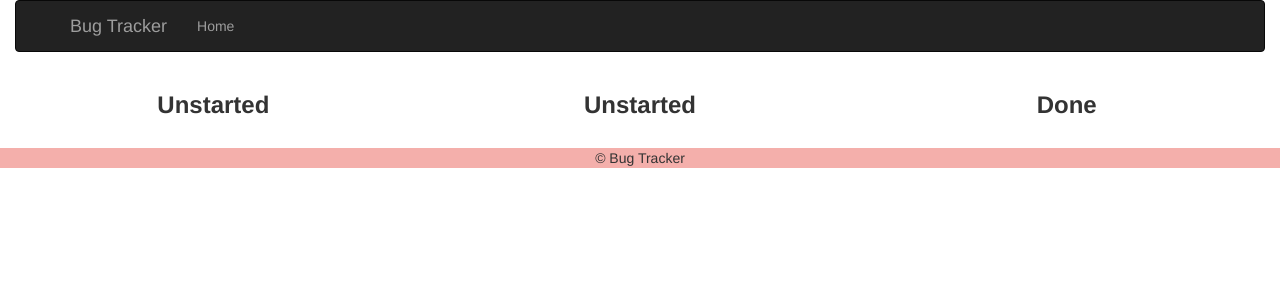
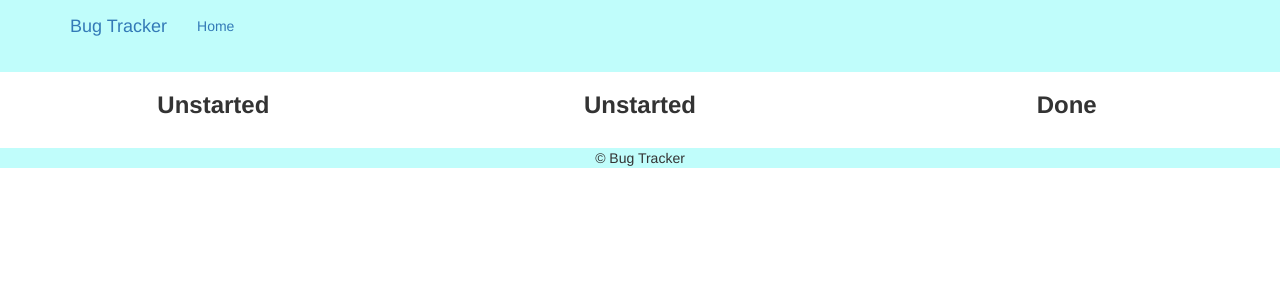
Before and after one commit to carolwanjohi/bug-tracker, a Flask app: template app/templates/index.html in a window 1280 px wide. Shown: the top 300 px of the page. Run offline with Flask 2, Linux system fonts and the light colour scheme; the template is opened without the code that fills it, so the values that code supplies are empty; parts of the project's set-up code (start-up, migrations or seed data) failed here and were passed over; some libraries are stand-ins or nearby versions.

Commit message:
change color of header and footer section

```diff
--- a/app/static/css/index.css
+++ b/app/static/css/index.css
@@ -17,5 +17,5 @@ footer {
 }
 
 .off-white-shade {
-    background-color: #F4AFAB;
+    background-color: #C0FDFB;
 }
--- a/app/templates/navbar.html
+++ b/app/templates/navbar.html
@@ -2,9 +2,13 @@
 
 <!-- Navbar block -->
 {% block navbar %}
-    <div class="container-fluid">
+    <head>
+        <link rel= "stylesheet" type= "text/css" href= "{{ url_for('static',filename='css/index.css') }}">
+    </head>
 
-        <div class="navbar navbar-inverse" role="navigation" >
+    <div class="container-fluid off-white-shade">
+
+        <div class="navbar" role="navigation" >
 
             <div class="container">
 
```
